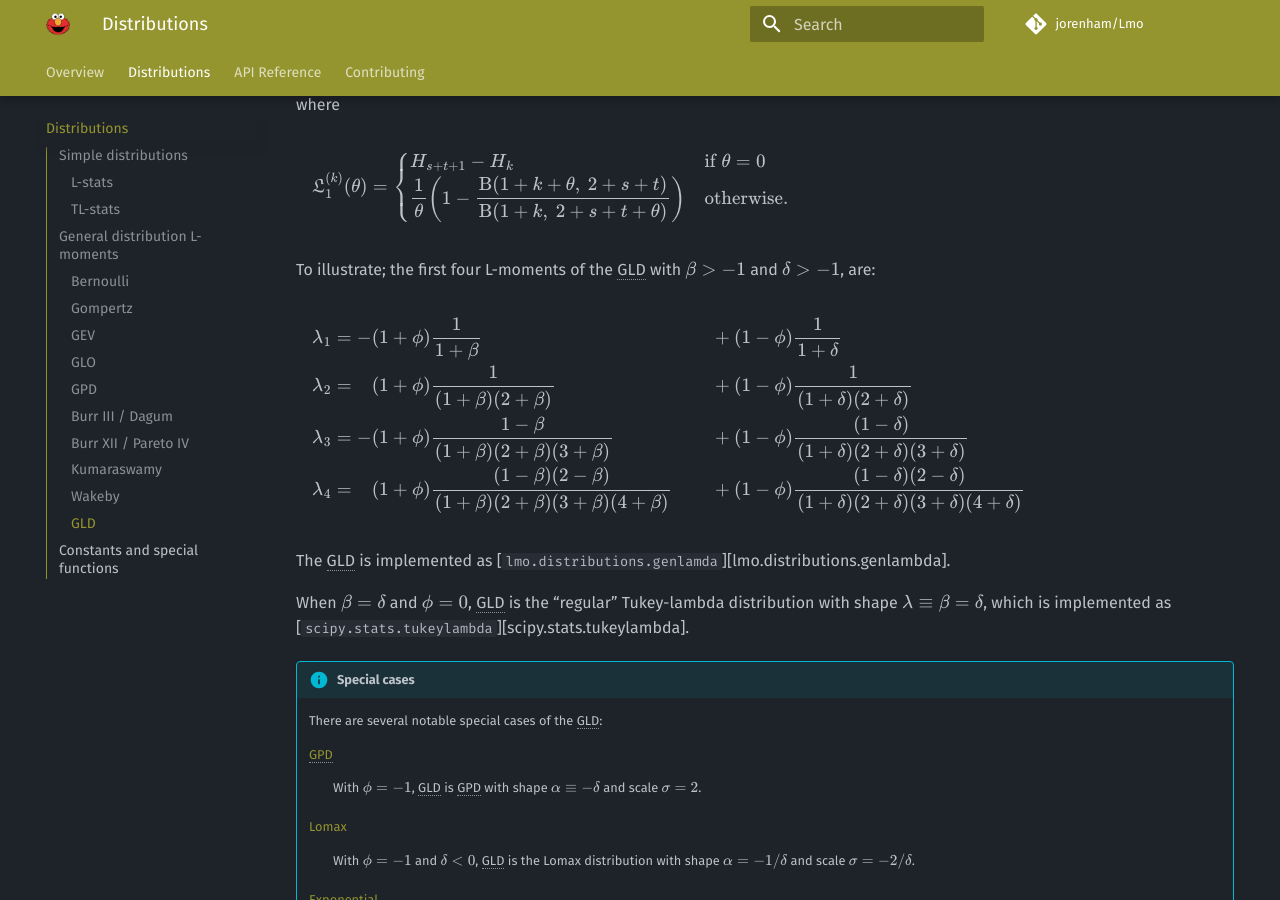
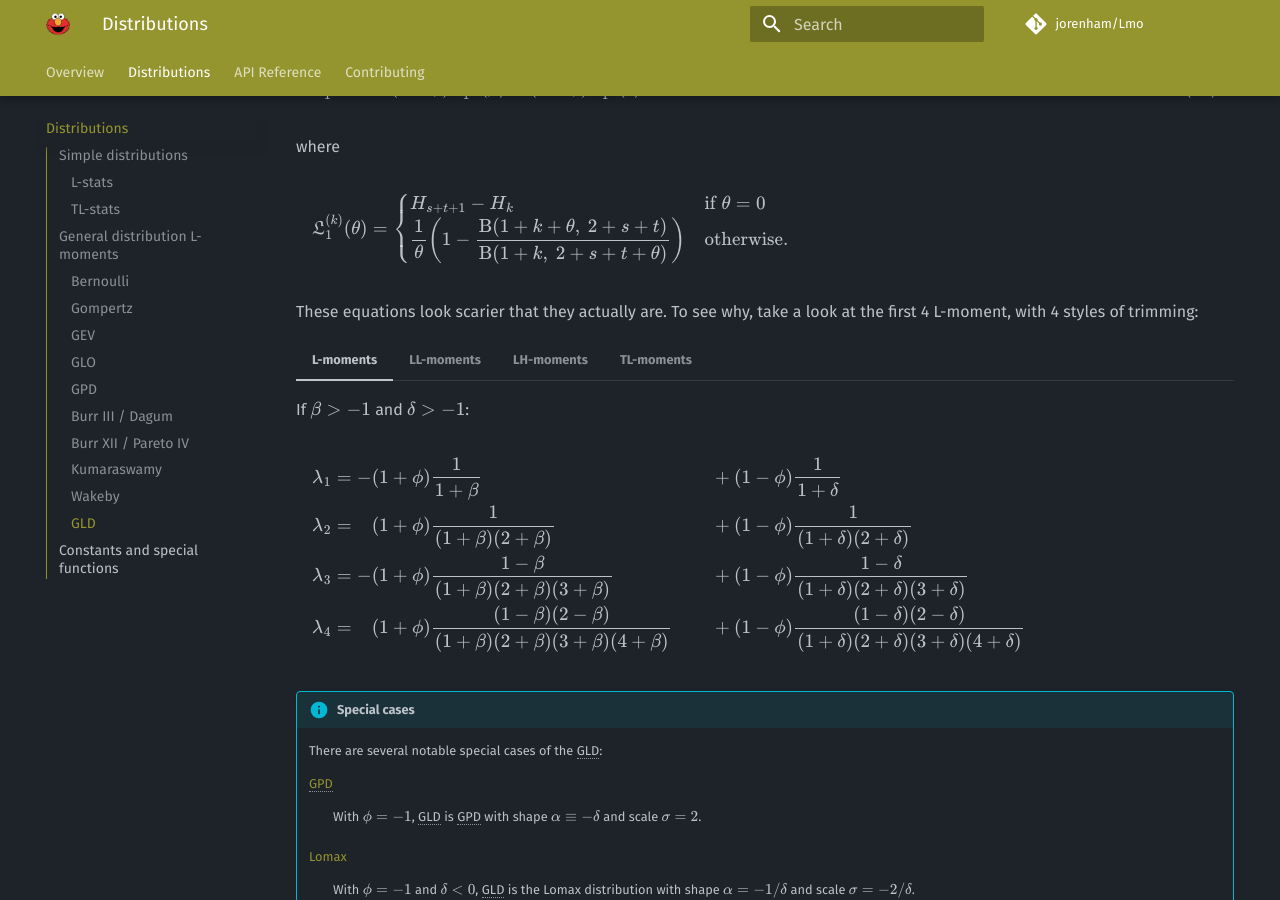
Before and after one commit to jorenham/Lmo, an MkDocs documentation site: the page built from docs/distributions.md, in a window 1280 px wide and 900 px high, scrolled down 11474 px. Built offline with MkDocs 1.6.1 and Material for MkDocs 9.7.7, drawn with Linux system fonts in a browser that asks for light colours; comment, search, counter and statistics services are not loaded; some of the changed lines change nothing that is shown; some of the changed text lies outside the part shown.

Commit message:
Listing of first 4 GLD L-/LL-/LH-/TL-moments

```diff
--- a/docs/distributions.md
+++ b/docs/distributions.md
@@ -1089,8 +1089,8 @@
 Without loss of generality, Lmo uses a 3-parameter "standardized"
 paremetrization, with shape parameters \( \beta,\ \delta,\ \phi \).
 
-<img src="../gallery/wakeby.svg" width="100%"
-    style="height: auto; aspect-ratio: 16/9;" alt="Wakeby distribution PDF" />
+See [`lmo.distributions.wakeby`][lmo.distributions.wakeby] for the
+implementation.
 
 Each of the following restrictions apply:
 
@@ -1126,6 +1126,9 @@
     \frac{\phi}{\beta} (1 - (1 - F)^\beta)
     - \frac{1 - \phi}{\delta} (1 - (1 - F)^{-\delta})
 \]
+
+<img src="../gallery/wakeby.svg" width="100%"
+    style="height: auto; aspect-ratio: 16/9;" alt="Wakeby distribution PDF" />
 
 /// note | Alternative parametrization
 This 3-parameter Wakeby distribution is equivalent to the 5-parameter
@@ -1182,9 +1185,6 @@
 
 where \( H_n \) is a [harmonic number](#def-harmonic).
 
-See [`lmo.distributions.wakeby`][lmo.distributions.wakeby] for the
-implementation.
-
 /// admonition | Special cases
     type: info
 There are several notable special cases of the Wakeby distribution:
@@ -1217,6 +1217,9 @@
 paremetrization, with shape parameters \( \beta,\ \delta,\ \phi \), where
 \( \phi \in [-1, 1] \) replaces the more commonly used shape parameters
 \( \alpha \mapsto 1 + \phi \) and \( \gamma \mapsto 1 - \phi \).
+
+The GLD is implemented as
+[`lmo.distributions.genlamda`][lmo.distributions.genlambda].
 
 As with the Wakeby distribution, the PDF and CDF of the GLD are not
 analytically expressible. Instead, the GLD is defined through its PPF:
@@ -1290,52 +1293,161 @@
 \end{cases}
 \]
 
-To illustrate; the first four L-moments of the GLD with
-\( \beta > -1 \) and \( \delta > -1 \), are:
-
-\[
-\begin{align*}
-    \lmoment{1}
-        &= -(1 + \phi) \frac
-            {1}
-            {1 + \beta}
-        &&+ (1 - \phi) \frac
-            {1}
-            {1 + \delta}
-    \\
-    \lmoment{2}
-        &= \hphantom{-}(1 + \phi) \frac
-            {1}
-            {(1 + \beta)(2 + \beta)}
-        &&+ (1 - \phi) \frac
-            {1}
-            {(1 + \delta)(2 + \delta)}
-    \\
-    \lmoment{3}
-        &= -(1 + \phi) \frac
-            {1 - \beta}
-            {(1 + \beta)(2 + \beta)(3 + \beta)}
-        &&+ (1 - \phi) \frac
-            {(1 - \delta)}
-            {(1 + \delta)(2 + \delta)(3 + \delta)}
-    \\
-    \lmoment{4}
-        &= \hphantom{-}(1 + \phi) \frac
-            {(1 - \beta)(2 - \beta)}
-            {(1 + \beta)(2 + \beta)(3 + \beta)(4 + \beta)}
-        &&+ (1 - \phi) \frac
-            {(1 - \delta)(2 - \delta)}
-            {(1 + \delta)(2 + \delta)(3 + \delta)(4 + \delta)}
-\end{align*}
-\]
-
-The GLD is implemented as
-[`lmo.distributions.genlamda`][lmo.distributions.genlambda].
-
-When \( \beta = \delta \) and \( \phi = 0 \), GLD is the
-"regular" Tukey-lambda distribution with shape
-\( \lambda \equiv \beta = \delta \), which is implemented as
-[`scipy.stats.tukeylambda`][scipy.stats.tukeylambda].
+These equations look scarier that they actually are. To see why, take a look
+at the first 4 L-moment, with 4 styles of trimming:
+
+=== "L-moments"
+    If \( \beta > -1 \) and \( \delta > -1 \):
+
+    \[
+    \begin{align*}
+        \lmoment{1}
+            &= -(1 + \phi) \frac
+                {1}
+                {1 + \beta}
+            &&+ (1 - \phi) \frac
+                {1}
+                {1 + \delta}
+        \\
+        \lmoment{2}
+            &= \hphantom{-}(1 + \phi) \frac
+                {1}
+                {(1 + \beta)(2 + \beta)}
+            &&+ (1 - \phi) \frac
+                {1}
+                {(1 + \delta)(2 + \delta)}
+        \\
+        \lmoment{3}
+            &= -(1 + \phi) \frac
+                {1 - \beta}
+                {(1 + \beta)(2 + \beta)(3 + \beta)}
+            &&+ (1 - \phi) \frac
+                {1 - \delta}
+                {(1 + \delta)(2 + \delta)(3 + \delta)}
+        \\
+        \lmoment{4}
+            &= \hphantom{-}(1 + \phi) \frac
+                {(1 - \beta)(2 - \beta)}
+                {(1 + \beta)(2 + \beta)(3 + \beta)(4 + \beta)}
+            &&+ (1 - \phi) \frac
+                {(1 - \delta)(2 - \delta)}
+                {(1 + \delta)(2 + \delta)(3 + \delta)(4 + \delta)}
+    \end{align*}
+    \]
+=== "LL-moments"
+    If \( \beta > -1 \) and \( \delta > -2 \):
+
+    \[
+    \begin{align*}
+        \tlmoment{0, 1}{1}
+            &= -(1 + \phi) \frac
+                {3 + \beta}
+                {(1 + \beta)(2 + \beta)}
+            &&+ (1 - \phi) \frac
+                {1}
+                {2 + \delta}
+        \\
+        \frac{1}{3}\tlmoment{0, 1}{2}
+            &= \hphantom{-} (1 + \phi) \frac
+                {1}
+                {(1 + \beta)(2 + \beta)(3 + \beta)}
+            &&+ \frac{1 - \phi}{2} \frac
+                {1}
+                {(2 + \delta)(3 + \delta)}
+        \\
+         \frac{1}{4} \tlmoment{0, 1}{3}
+            &= -(1 + \phi) \frac
+                {1 - \beta}
+                {(1 + \beta)(2 + \beta)(3 + \beta)(4 + \beta)}
+            &&+ \frac{1 - \phi}{3} \frac
+                {(1 - \delta)}
+                {(2 + \delta)(3 + \delta)(4 + \delta)}
+        \\
+         \frac{1}{5} \tlmoment{0, 1}{4}
+            &= \hphantom{-} (1 + \phi) \frac
+                {(1 - \beta)(2 - \beta)}
+                {(1 + \beta)(2 + \beta)(3 + \beta)(4 + \beta)(5 + \beta)}
+            &&+ \frac{1 - \phi}{4} \frac
+                {(1 - \delta)(2 - \delta)}
+                {(2 + \delta)(3 + \delta)(4 + \delta)(5 + \delta)}
+    \end{align*}
+    \]
+=== "LH-moments"
+    If \( \beta > -2 \) and \( \delta > -1 \):
+
+    \[
+    \begin{align*}
+        \tlmoment{1, 0}{1}
+            &= -(1 + \phi) \frac
+                {1}
+                {(2 + \beta)}
+            &&+ (1 - \phi) \frac
+                {3 + \beta}
+                {(1 + \delta)(2 + \delta)}
+        \\
+        \frac{1}{3}\tlmoment{1, 0}{2}
+            &= \hphantom{-} \frac{1 + \phi}{2} \frac
+                {1}
+                {(2 + \beta)(3 + \beta)}
+            &&+ (1 - \phi) \frac
+                {1}
+                {(1 + \delta)(2 + \delta)(3 + \delta)}
+        \\
+         \frac{1}{4} \tlmoment{1, 0}{3}
+            &= -\frac{1 + \phi}{3} \frac
+                {1 - \beta}
+                {(2 + \beta)(3 + \beta)(4 + \beta)}
+            &&+ (1 - \phi) \frac
+                {(1 - \delta)}
+                {(1 + \delta)(2 + \delta)(3 + \delta)(4 + \delta)}
+        \\
+         \frac{1}{5} \tlmoment{1, 0}{4}
+            &= \hphantom{-} \frac{1 + \phi}{4} \frac
+                {(1 - \beta)(2 - \beta)}
+                {(2 + \beta)(3 + \beta)(4 + \beta)(5 + \beta)}
+            &&+ (1 - \phi) \frac
+                {(1 - \delta)(2 - \delta)}
+                {(1 + \delta)(2 + \delta)(3 + \delta)(4 + \delta)(5 + \delta)}
+    \end{align*}
+    \]
+=== "TL-moments"
+    If \( \beta > -2 \) and \( \delta > -2 \):
+
+    \[
+    \begin{align*}
+        \tlmoment{1}{1}
+            &= -(1 + \phi) \frac
+                {5 + \beta}
+                {(2 + \beta)(3 + \beta)}
+            &&+ (1 - \phi) \frac
+                {5 + \delta}
+                {(2 + \delta)(3 + \delta)}
+        \\
+        \frac{2}{3 \cdot 4} \tlmoment{1}{2}
+            &= \hphantom{-} (1 + \phi) \frac
+                {1}
+                {(2 + \beta)(3 + \beta)(4 + \beta)}
+            &&+ (1 - \phi) \frac
+                {1}
+                {(2 + \delta)(3 + \delta)(4 + \delta)}
+        \\
+        \frac{3}{4 \cdot 5} \tlmoment{1}{3}
+            &= -(1 + \phi) \frac
+                {(1 - \beta)}
+                {(2 + \beta)(3 + \beta)(4 + \beta)(5 + \beta)}
+            &&+ (1 - \phi)  \frac
+                {(1 - \delta)}
+                {(2 + \delta)(3 + \delta)(4 + \delta)(5 + \delta)}
+        \\
+        \frac{4}{5 \cdot 6} \tlmoment{1}{4}
+            &= \hphantom{-} (1 + \phi) \frac
+                {(1 - \beta)(2 - \beta)}
+                {(2 + \beta)(3 + \beta)(4 + \beta)(5 + \beta)(6 + \beta)}
+            &&+ (1 - \phi) \frac
+                {(1 - \delta)(2 - \delta)}
+                {(2 + \delta)(3 + \delta)(4 + \delta)(5 + \delta)(6 + \delta)}
+    \end{align*}
+    \]
 
 /// admonition | Special cases
     type: info
--- a/mkdocs.yml
+++ b/mkdocs.yml
@@ -19,6 +19,7 @@
   logo: img/logo.png
   favicon: img/favicon.ico
   features:
+    - content.tabs.link
     - content.tooltips
     - navigation.path
     - navigation.tabs
@@ -97,6 +98,12 @@
   - pymdownx.snippets:
   - pymdownx.striphtml
   - pymdownx.superfences
+  - pymdownx.tabbed:
+      alternate_style: true
+      combine_header_slug: true
+      slugify: !!python/object/apply:pymdownx.slugs.slugify
+        kwds:
+          case: lower
   - pymdownx.tasklist:
       custom_checkbox: true
 
```
